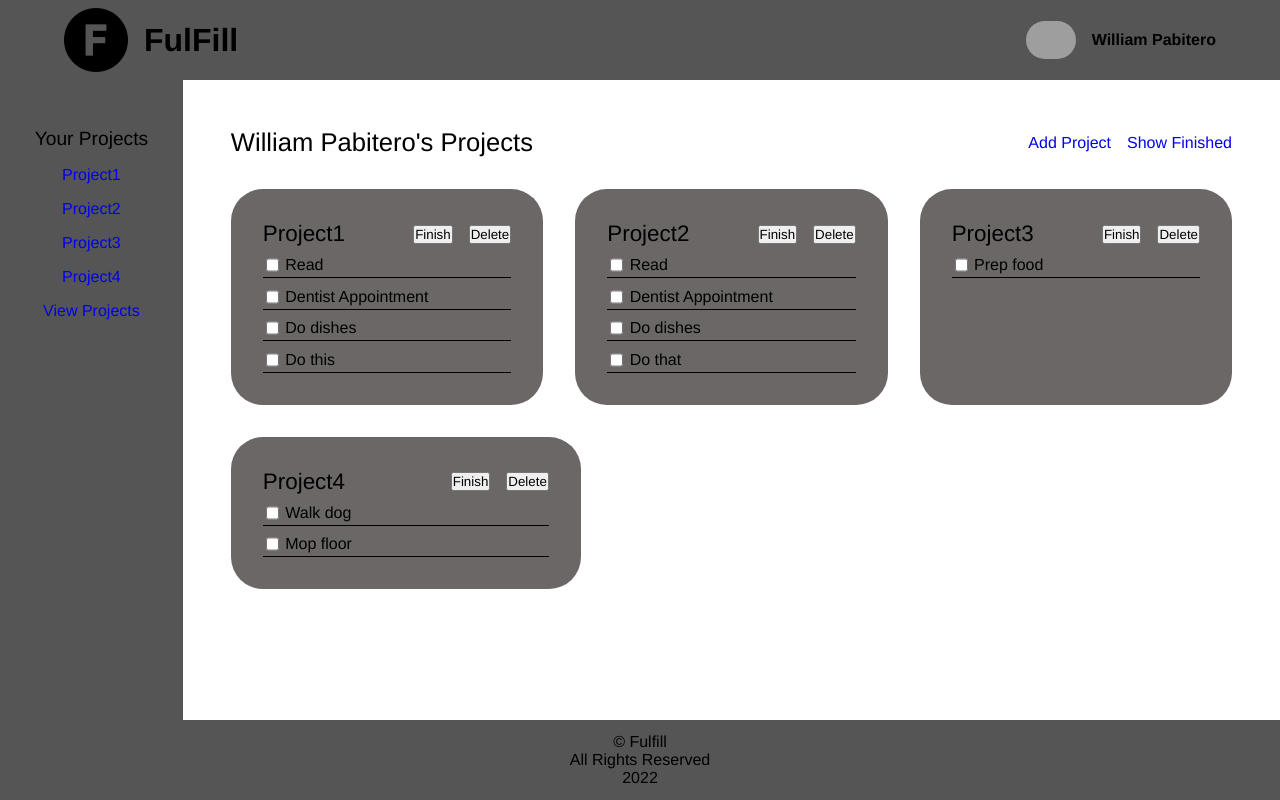
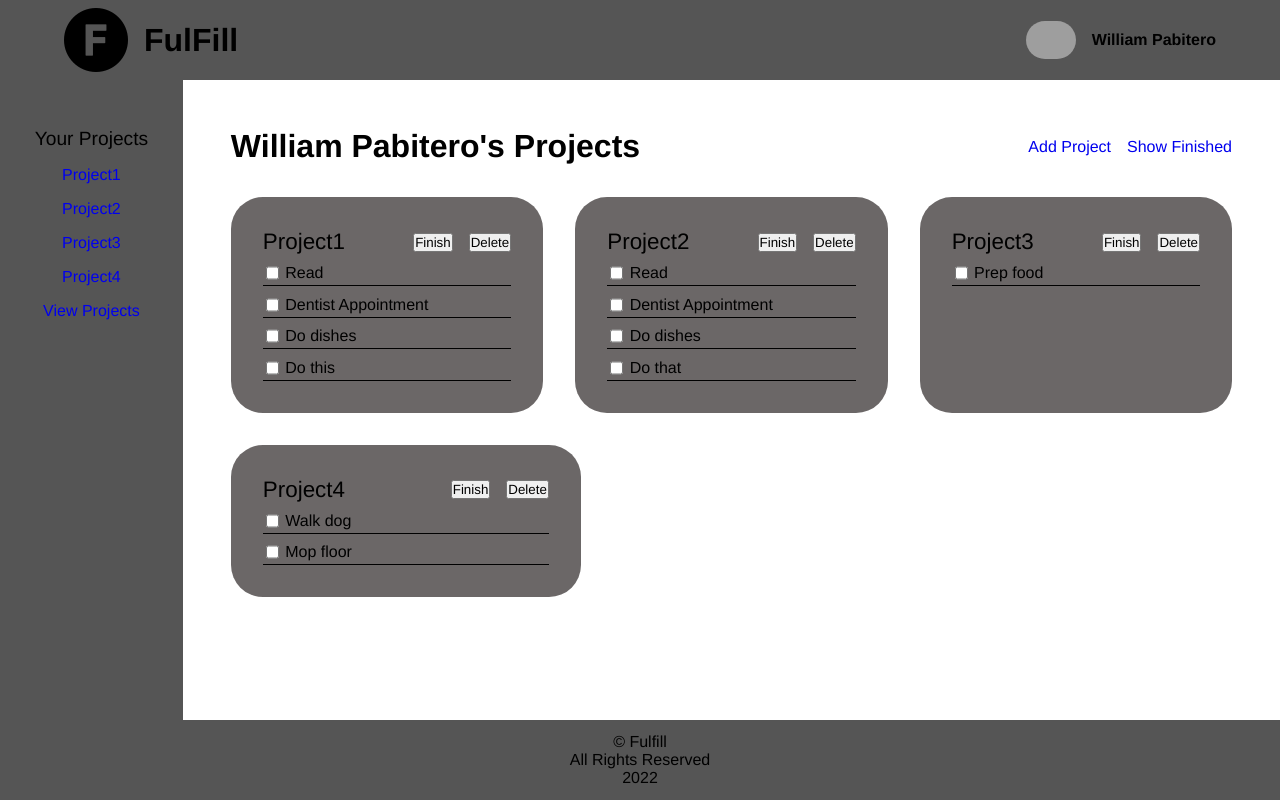
Before and after one commit to WillPabs/odin-project, a website built with webpack: page Javascript/todo-list/src/templates/index.html in a window 1280 px wide. Built offline with nearby package versions, Linux system fonts and the light colour scheme; grey boxes are pictures that could not be loaded.

Commit message:
Increased font size of Projects and Tasks component's header title

```diff
--- a/Javascript/todo-list/src/styles/styles.css
+++ b/Javascript/todo-list/src/styles/styles.css
@@ -136,7 +136,8 @@ header {
 }
 
 .projects-heading {
-    font-size: 1.6rem;
+    font-size: 2rem;
+    font-weight: bold;
 }
 
 .projects-options-container {
@@ -200,7 +201,7 @@ header {
 }
 
 .project-title {
-    font-size: 1.4rem;
+    font-size: 2rem;
     font-weight: bold;
 }
 
```
